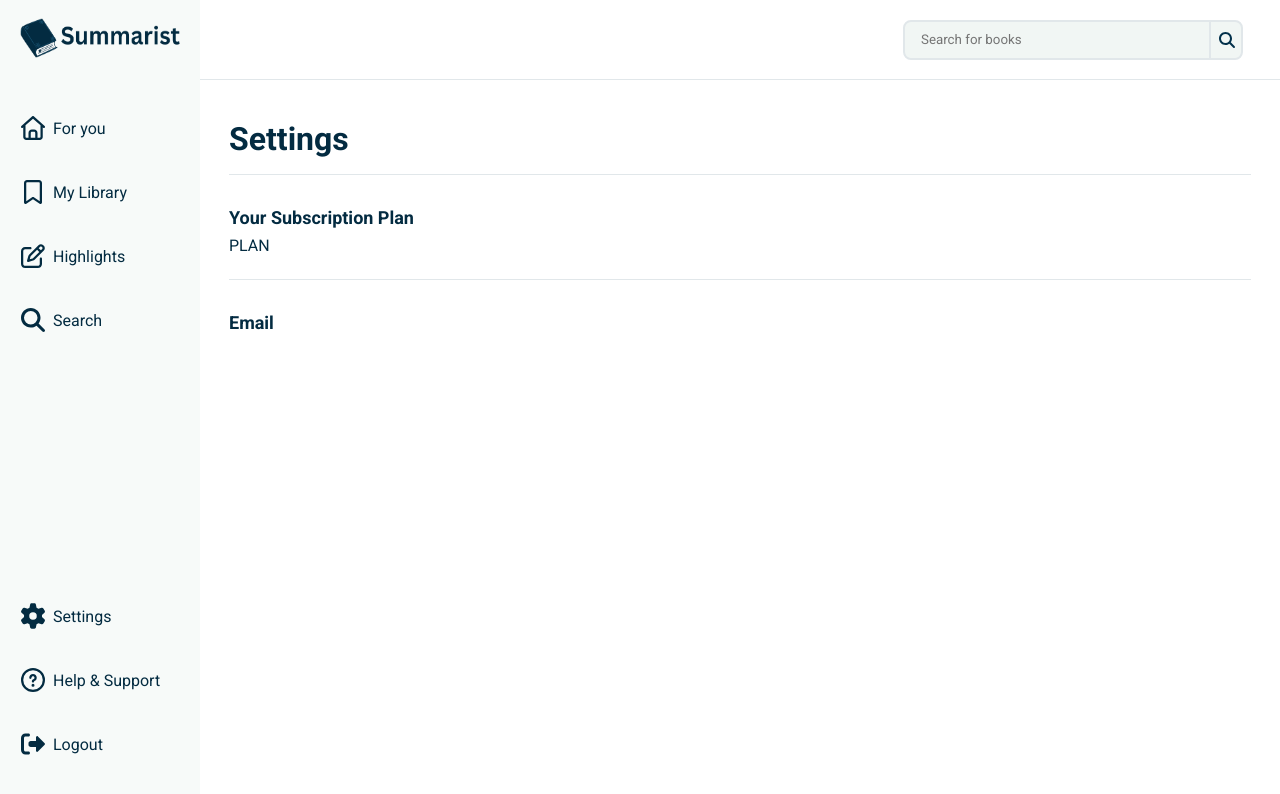
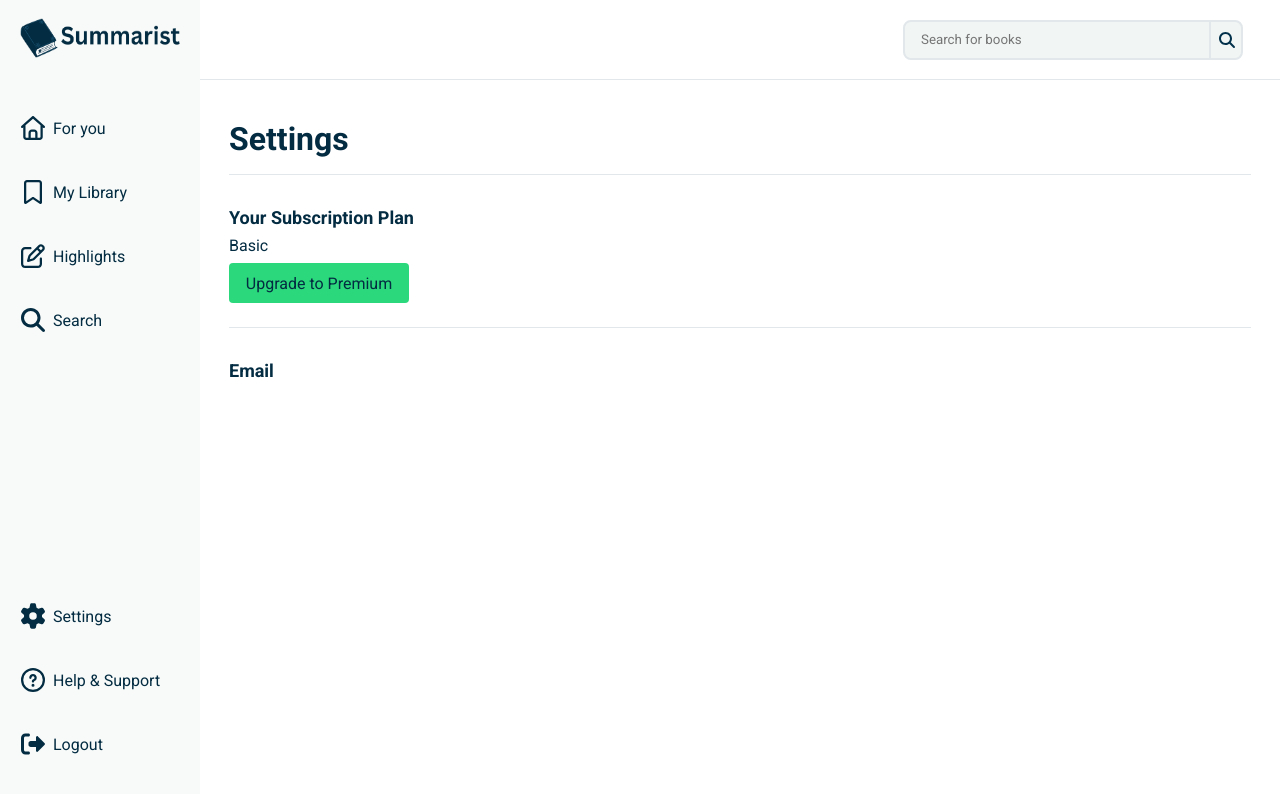
Before and after one commit to wolfyman411/fes-internship-v2, a Next.js app: page /settings in a window 1280 px wide. Shown: the top 794 px of the page. Built offline with nearby package versions, Linux system fonts and the light colour scheme; no server answers.

Commit message:
premium or basic accounts

```diff
--- a/app/components/Login.tsx
+++ b/app/components/Login.tsx
@@ -51,6 +51,7 @@ export default function Login() {
             email:snapshot.docs[0].data().email,
             savedBooks:snapshot.docs[0].data().savedBooks,
             finishedBooks:snapshot.docs[0].data().finishedBooks,
+            premium:snapshot.docs[0].data().premium,
         }
         // Check password
         if (userRef.password === formPassword) {
@@ -83,6 +84,7 @@ export default function Login() {
                 email:"",
                 savedBooks:[],
                 finishedBooks:[],
+                premium:false,
             }
 
             // Sign In
@@ -94,6 +96,7 @@ export default function Login() {
                     email:data.email,
                     savedBooks:data.savedBooks,
                     finishedBooks:data.finishedBooks,
+                    premium:data.premium,
                 }
             }
 
@@ -144,7 +147,8 @@ export default function Login() {
                 password:formPassword,
                 email:formEmail,
                 savedBooks:[],
-                finishedBooks:[]
+                finishedBooks:[],
+                premium:false,
             }
 
             await createUserWithEmailAndPassword(auth, userRef.email,userRef.password)
@@ -171,6 +175,7 @@ export default function Login() {
             email:data.email,
             savedBooks:data.savedBooks,
             finishedBooks:data.finishedBooks,
+            premium:data.premium,
         }
 
         nextPage(userRef)
--- a/app/globals.tsx
+++ b/app/globals.tsx
@@ -23,5 +23,6 @@
     email:string,
     password:string,
     savedBooks:string[],
-    finishedBooks:string[]
+    finishedBooks:string[],
+    premium:boolean
 }
--- a/app/settings/page.tsx
+++ b/app/settings/page.tsx
@@ -3,6 +3,7 @@
 import React from 'react'
 import { useBoundStore } from '../zustand/zustand'
 import LoginBlocker from '../components/LoginBlocker';
+import Link from 'next/link';
 
 export default function page() {
 
@@ -16,7 +17,16 @@ export default function page() {
                 <>
                     <div className="setting__content">
                         <div className="settings__sub--title">Your Subscription Plan</div>
-                        <div className="settings__text">PLAN</div>
+                        {user.premium ? (
+                            <div className="settings__text">Premium</div>
+                        ) : (
+                            <>
+                            <div className="settings__text">Basic</div>
+                            <Link href={"/choose-plan"}>
+                                <div className="btn settings__upgrade--btn">Upgrade to Premium</div>
+                            </Link>
+                            </>
+                        )}
                     </div>
                     <div className="setting__content">
                         <div className="settings__sub--title">Email</div>
```
